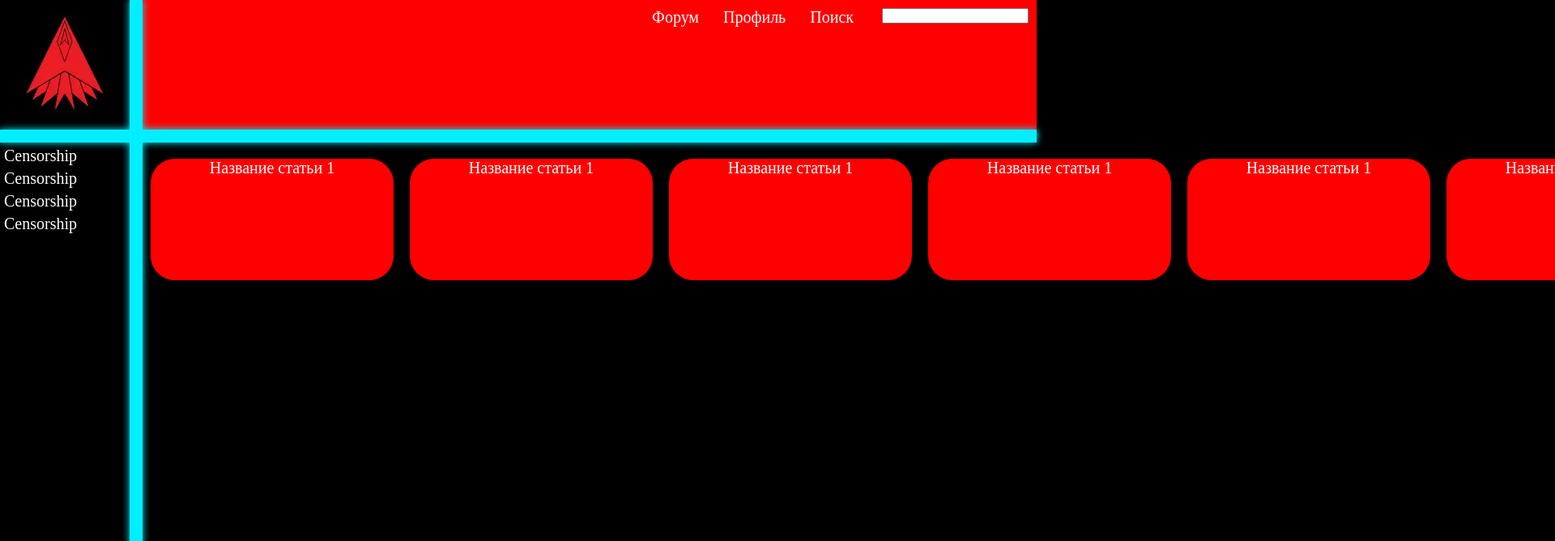
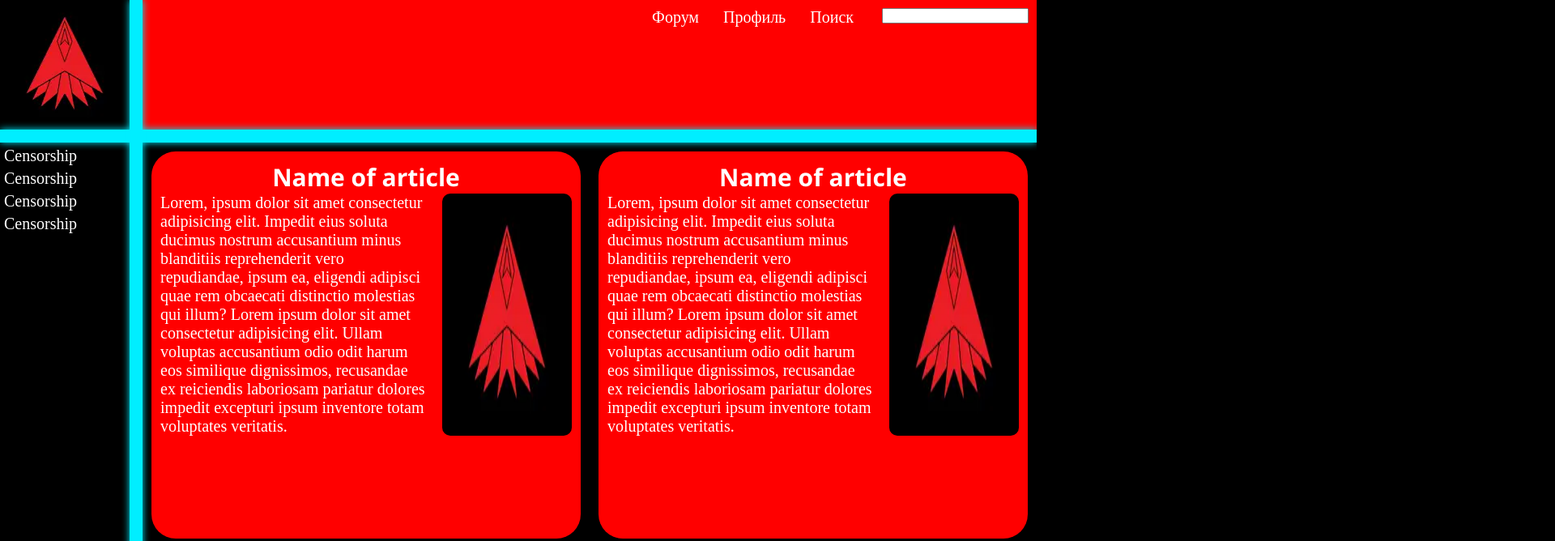
Before and after one commit to denwermir/Elevion-homework-wiki, a website: page public/index.html in a window 1280 px wide. Shown: the top 668 px of the page at 81% size, 1920 px wide, since content can reach past the window. Drawn offline with Linux system fonts and the light colour scheme.

Commit message:
Fixed articles placement

```diff
--- a/public/index.css
+++ b/public/index.css
@@ -54,26 +54,29 @@ h1,h2,h3,h4{
 }
 .main_window{
     display: flex;
+    flex-wrap: wrap;
     margin-left: 176px;
     margin-top: 16px;
-    width: calc(100% - 176px) !important;
     height: 1000px;
 }
 .block{
-    margin: 10px;
+    margin: 1%;
     text-align: center;
     padding-top: 10px;
     font-size: 20px;
+    width: 48%;
+    background-color: red;
+    border-radius: 30px;
     transition: 0.15s ease;
+    padding: 1%;
+    max-height: 800px;
 }
 .block:hover{
     box-shadow: 0 0 20px rgb(255, 0, 0);
 }
 .div_block{
-    background-color: red;
-    width: 300px;
-    height: 150px;
-    border-radius: 30px;
+    display: flex;
+    text-align: left;
 }
 .tag_window{
     position: absolute;
@@ -93,3 +96,7 @@ h1,h2,h3,h4{
 .video_window{
     position: relative;
 }
+.article_title{
+    font-weight: bold;
+    font-family:'Segoe UI', Tahoma, Geneva, Verdana, sans-serif;
+}
--- a/public/index.html
+++ b/public/index.html
@@ -25,14 +25,9 @@
         <a href="#" class="leftside_tag">Censorship</a>
     </div>
     <div class="main_window">
-            <a href="./articles/1.html" class="block"><div class="div_block">Название статьи 1</div></a>
-            <a href="./articles/1.html" class="block"><div class="div_block">Название статьи 1</div></a>
-            <a href="./articles/1.html" class="block"><div class="div_block">Название статьи 1</div></a>
-            <a href="./articles/1.html" class="block"><div class="div_block">Название статьи 1</div></a>
-            <a href="./articles/1.html" class="block"><div class="div_block">Название статьи 1</div></a>
-            <a href="./articles/1.html" class="block"><div class="div_block">Название статьи 1</div></a>
-            <a href="./articles/1.html" class="block"><div class="div_block">Название статьи 1</div></a>
-
+            <a href="./articles/1.html" class="block"><h2 class="article_title">Name of article</h2><div class="div_block">Lorem, ipsum dolor sit amet consectetur adipisicing elit. Impedit eius soluta ducimus nostrum accusantium minus blanditiis reprehenderit vero repudiandae, ipsum ea, eligendi adipisci quae rem obcaecati distinctio molestias qui illum? Lorem ipsum dolor sit amet consectetur adipisicing elit. Ullam voluptas accusantium odio odit harum eos similique dignissimos, recusandae ex reiciendis laboriosam pariatur dolores impedit excepturi ipsum inventore totam voluptates veritatis.<img src="./content/OTD.webp" style="border-radius: 10px; margin-left: 20px;"></div></a>
+            <a href="./articles/1.html" class="block"><h2 class="article_title">Name of article</h2><div class="div_block">Lorem, ipsum dolor sit amet consectetur adipisicing elit. Impedit eius soluta ducimus nostrum accusantium minus blanditiis reprehenderit vero repudiandae, ipsum ea, eligendi adipisci quae rem obcaecati distinctio molestias qui illum? Lorem ipsum dolor sit amet consectetur adipisicing elit. Ullam voluptas accusantium odio odit harum eos similique dignissimos, recusandae ex reiciendis laboriosam pariatur dolores impedit excepturi ipsum inventore totam voluptates veritatis.<img src="./content/OTD.webp" style="border-radius: 10px; margin-left: 20px;"></div></a>
+            <a href="./articles/1.html" class="block"><h2 class="article_title">Name of article</h2><div class="div_block">Lorem, ipsum dolor sit amet consectetur adipisicing elit. Impedit eius soluta ducimus nostrum accusantium minus blanditiis reprehenderit vero repudiandae, ipsum ea, eligendi adipisci quae rem obcaecati distinctio molestias qui illum? Lorem ipsum dolor sit amet consectetur adipisicing elit. Ullam voluptas accusantium odio odit harum eos similique dignissimos, recusandae ex reiciendis laboriosam pariatur dolores impedit excepturi ipsum inventore totam voluptates veritatis.<img src="./content/OTD.webp" style="border-radius: 10px; margin-left: 20px;"></div></a>
     </div>
 </body>
 </html>
```
